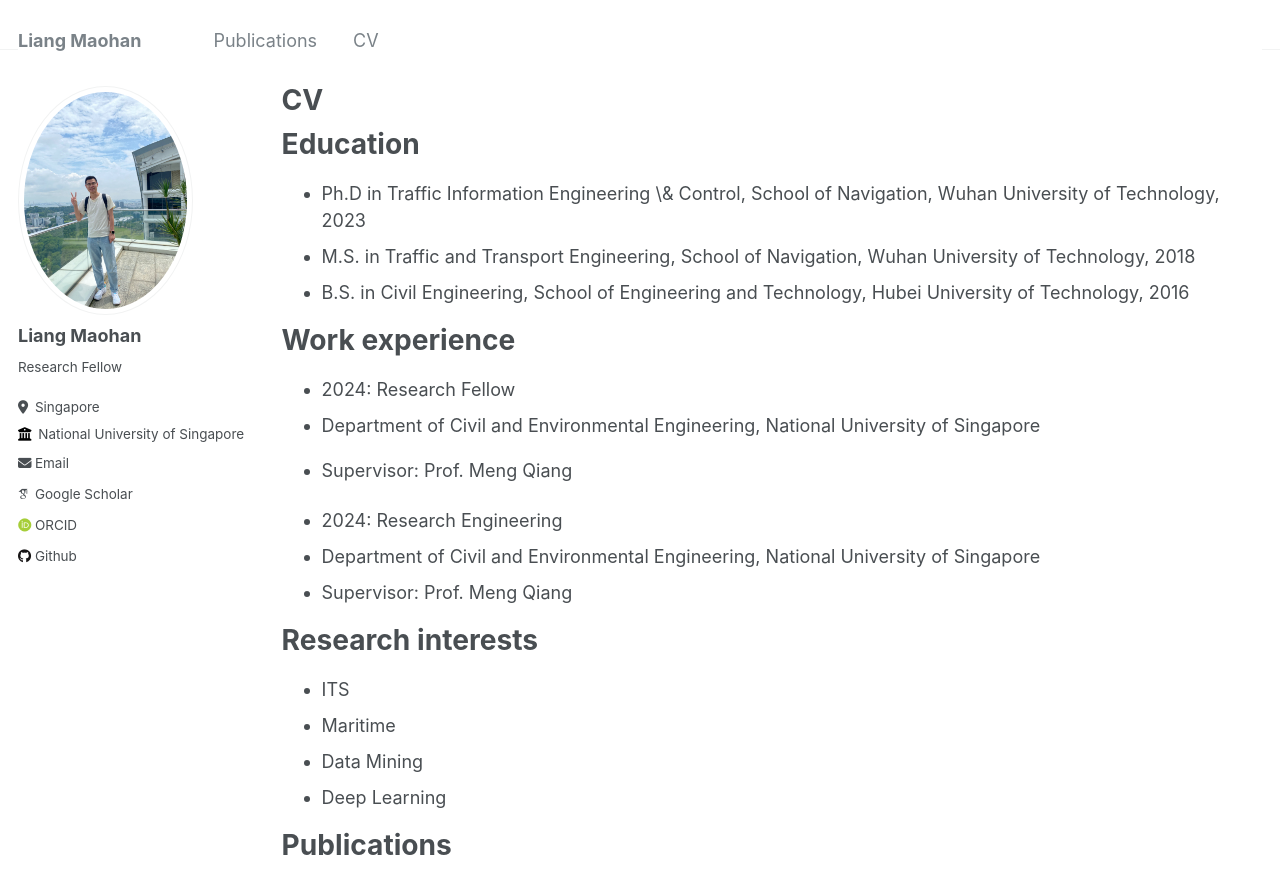
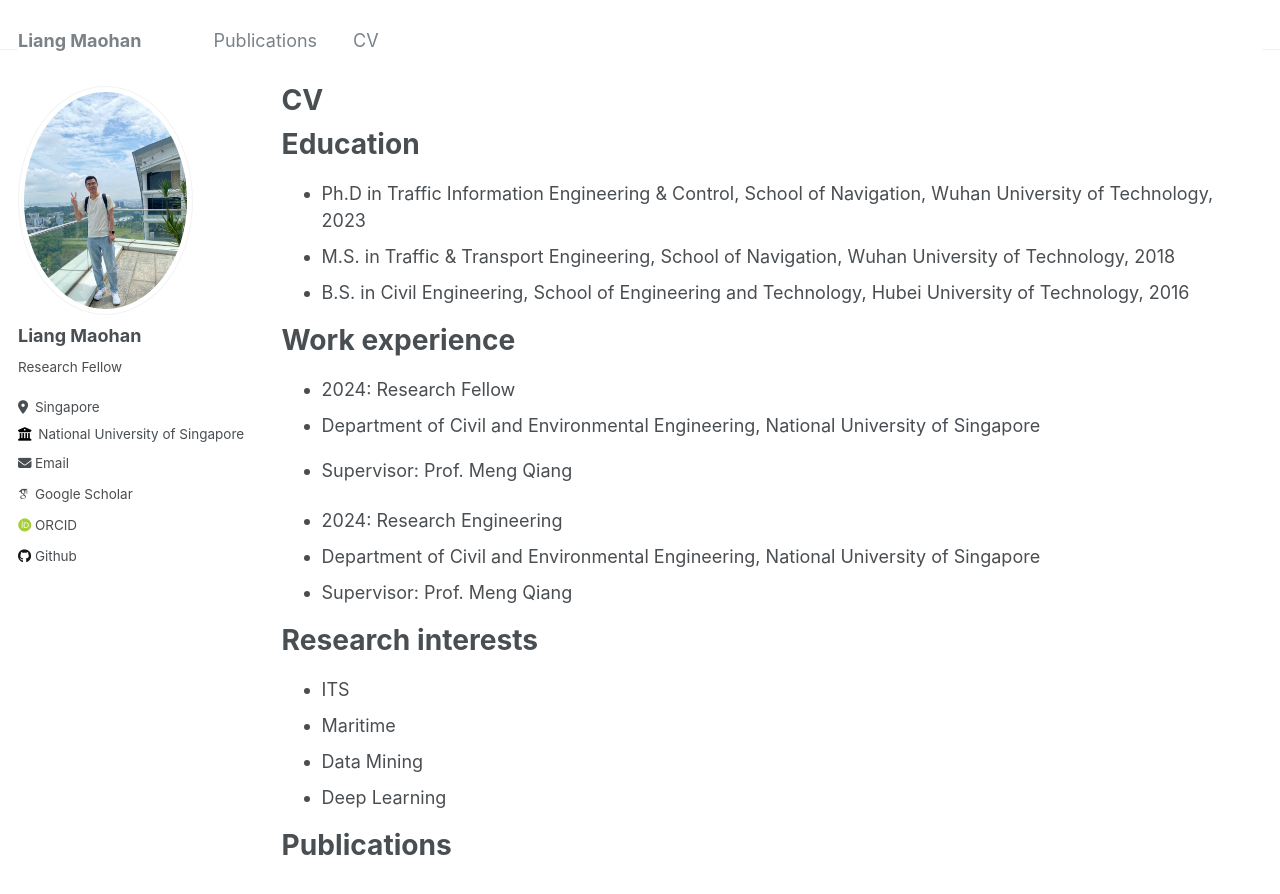
Before and after one commit to maohliang/nus.github.io, a Jekyll site: the page built from _pages/cv.md, in a window 1280 px wide and 900 px high. Shown: the top 894 px of the window. Built offline with Jekyll 4.4.1, drawn with Linux system fonts in a browser that asks for light colours; some web fonts are replaced.

Commit message:
Update cv.md

```diff
--- a/_pages/cv.md
+++ b/_pages/cv.md
@@ -11,8 +11,8 @@ redirect_from:
 
 Education
 ======
-* Ph.D in Traffic Information Engineering \& Control, School of Navigation, Wuhan University of Technology, 2023
-* M.S. in Traffic and Transport Engineering, School of Navigation, Wuhan University of Technology, 2018
+* Ph.D in Traffic Information Engineering & Control, School of Navigation, Wuhan University of Technology, 2023
+* M.S. in Traffic & Transport Engineering, School of Navigation, Wuhan University of Technology, 2018
 * B.S. in Civil Engineering, School of Engineering and Technology, Hubei University of Technology, 2016
 
 Work experience
```
